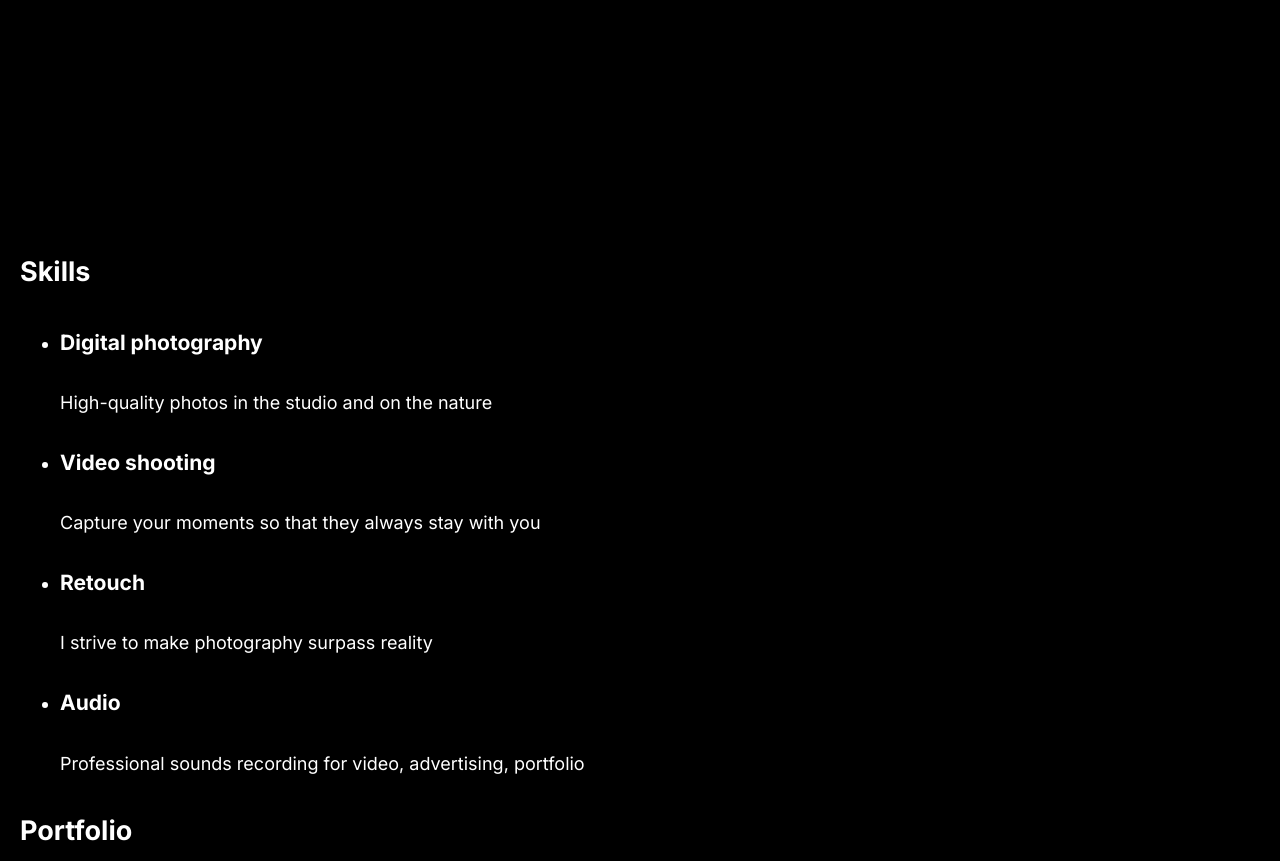
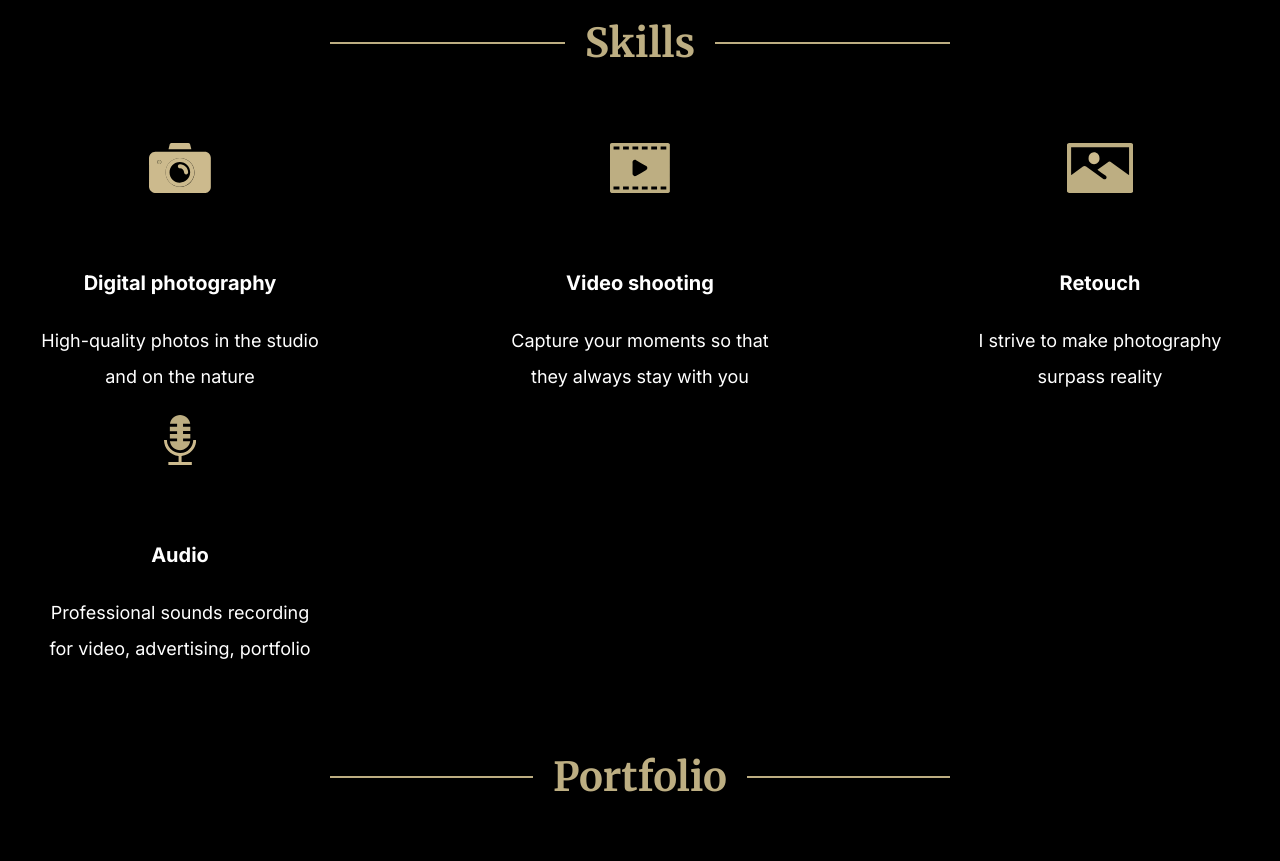
Before and after one commit to ansee66/rsschool, a plain HTML site: page portfolio/index.html in a window 1280 px wide. Shown: the part 1007-1868 px from the top of the page. Drawn offline with Linux system fonts and the light colour scheme.

Commit message:
feat: add skills styles

```diff
--- a/portfolio/css/button.css
+++ b/portfolio/css/button.css
@@ -8,7 +8,7 @@
   font-size: 20px;
   line-height: 40px;
 
-  background-color: var(--hover-color);
+  background-color: var(--gold);
   border: none;
 
   cursor: pointer;
--- a/portfolio/css/hero.css
+++ b/portfolio/css/hero.css
@@ -1,4 +1,5 @@
 .hero {
+  box-sizing: border-box;
   min-height: 820px;
   padding: 160px 60px;
 
--- /dev/null
+++ b/portfolio/css/section-title.css
@@ -0,0 +1,22 @@
+.section-title {
+  width: 50%;
+  margin: 0 auto 60px auto;
+
+  text-align: center;
+
+  background-image: linear-gradient(var(--gold), var(--gold));
+  background-size: 100% 2px;
+  background-position: center;
+  background-repeat: no-repeat;
+}
+
+.section-title span {
+  padding: 0 20px;
+
+  font-family: "Merriweather", serif;
+  font-weight: 700;
+  font-size: 40px;
+
+  color: var(--gold);
+  background-color: black;
+}
--- /dev/null
+++ b/portfolio/css/skills.css
@@ -0,0 +1,59 @@
+.skills {
+  padding-top: 100px;
+  padding-bottom: 50px;
+}
+
+.skills__list {
+  display: flex;
+  justify-content: space-between;
+  align-items: center;
+  flex-wrap: wrap;
+
+  margin: 0;
+  padding: 0;
+
+  list-style: none;
+}
+
+.skills__item {
+  max-width: 320px;
+  min-height: 240px;
+  padding: 100px 20px 10px 20px;
+  box-sizing: border-box;
+
+  text-align: center;
+
+  background-position: center top;
+  background-repeat: no-repeat;
+}
+
+.skills__item:nth-child(1) {
+  background-image: url('../assets/svg/camera.svg');
+  background-size: 62px 50px;
+}
+
+.skills__item:nth-child(2) {
+  background-image: url('../assets/svg/video.svg');
+  background-size: 60px 50px;
+}
+
+.skills__item:nth-child(3) {
+  background-image: url('../assets/svg/image.svg');
+  background-size: 66px 50px;
+}
+
+.skills__item:nth-child(4) {
+  background-image: url('../assets/svg/mic.svg');
+  background-size: 32px 50px;
+}
+
+.skills__title {
+  margin: 20px 0;
+
+  font-size: 20px;
+  font-weight: 700;
+}
+
+.skills__description {
+  margin: 10px 0;
+}
--- a/portfolio/css/variables.css
+++ b/portfolio/css/variables.css
@@ -1,3 +1,3 @@
 :root {
-  --hover-color: #bdae82;
+  --gold: #bdae82;
 }
--- a/portfolio/index.html
+++ b/portfolio/index.html
@@ -37,28 +37,32 @@
     </section>
     <div class="container">
       <section class="skills" id="skills">
-        <h2 class="section-title">Skills</h2>
+          <h2 class="section-title">
+            <span>Skills</span>
+          </h2>
         <ul class="skills__list">
           <li class="skills__item">
             <h3 class="skills__title">Digital photography</h3>
-            <p>High-quality photos in the studio and on the nature</p>
+            <p class="skills__description">High-quality photos in the studio and on the nature</p>
           </li>
           <li class="skills__item">
             <h3 class="skills__title">Video shooting</h3>
-            <p>Capture your moments so that they always stay with you</p>
+            <p class="skills__description">Capture your moments so that they always stay with you</p>
           </li>
           <li class="skills__item">
             <h3 class="skills__title">Retouch</h3>
-            <p>I strive to make photography surpass reality</p>
+            <p class="skills__description">I strive to make photography surpass reality</p>
           </li>
           <li class="skills__item">
             <h3 class="skills__title">Audio</h3>
-            <p>Professional sounds recording for video, advertising, portfolio</p>
+            <p class="skills__description">Professional sounds recording for video, advertising, portfolio</p>
           </li>
         </ul>
       </section>
       <section class="portfolio" id="portfolio">
-        <h2 class="section-title">Portfolio</h2>
+        <h2 class="section-title">
+          <span>Portfolio</span>
+        </h2>
         <ul class="portfolio__button-list">
           <li class="portfolio__button-item"><button class="button">Winter</button></li>
           <li class="portfolio__button-item"><button class="button">Spring</button></li>
@@ -87,11 +91,15 @@
         </ul>
       </section>
       <section class="video" id="video">
-        <h2 class="section-title">Video</h2>
+        <h2 class="section-title">
+          <span>Video</span>
+        </h2>
         <img src="assets/img/video-player.jpg" alt="Video" width="1400" height="705">
       </section>
       <section class="price" id="price">
-        <h2 class="section-title">Price</h2>
+        <h2 class="section-title">
+          <span>Price</span>
+        </h2>
         <ul class="price__list">
           <li class="price__item">
             <h3 class="price__title">Standard</h3>
@@ -133,7 +141,9 @@
       </section>
     </div>
     <section class="contacts" id="contacts">
-      <h2 class="section-title">Contact me</h2>
+      <h2 class="section-title">
+        <span>Contact me</span>
+      </h2>
       <form action="" class="contacts__form">
         <input type="email" placeholder="E-mail">
         <input type="tel" placeholder="Phone">
--- a/portfolio/style.css
+++ b/portfolio/style.css
@@ -1,9 +1,10 @@
 @import url("css/variables.css");
 
 @import url("css/button.css");
+@import url("css/section-title.css");
 @import url("css/container.css");
 @import url("css/page.css");
 @import url("css/page-header.css");
 @import url("css/main-nav.css");
 @import url("css/hero.css");
-/* @import url("css/skills.css"); */
+@import url("css/skills.css");
```
Also changed, not shown: portfolio/css/global.css (added, +17 -0 lines), portfolio/assets/svg/camera.svg (added), portfolio/assets/svg/image.svg (added), portfolio/assets/svg/mic.svg (added), portfolio/assets/svg/video.svg (added).
